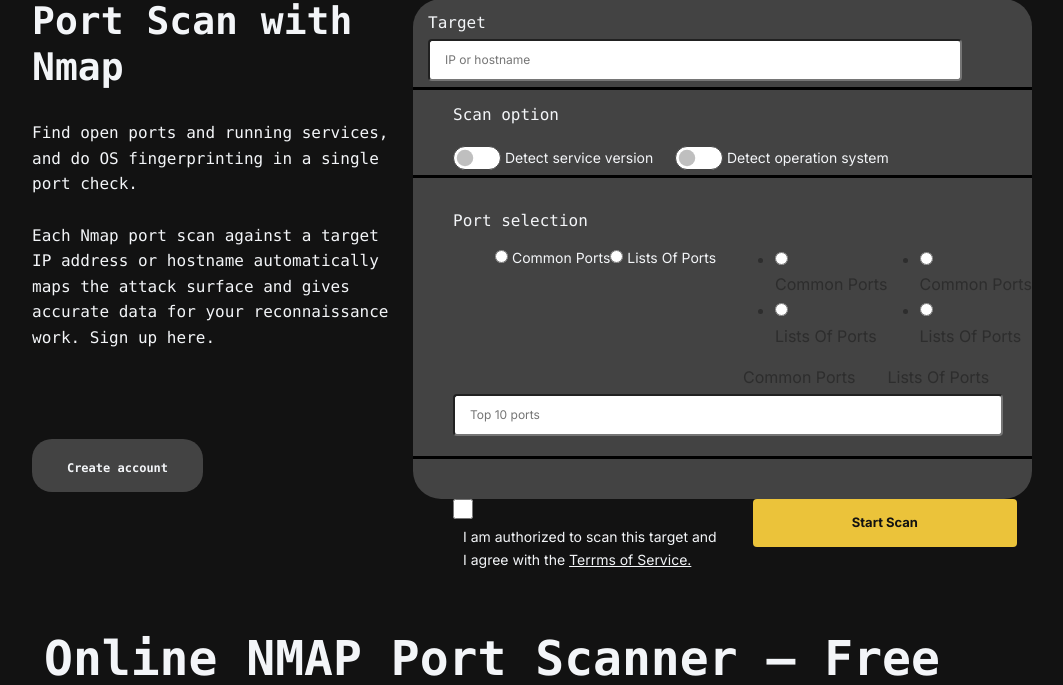
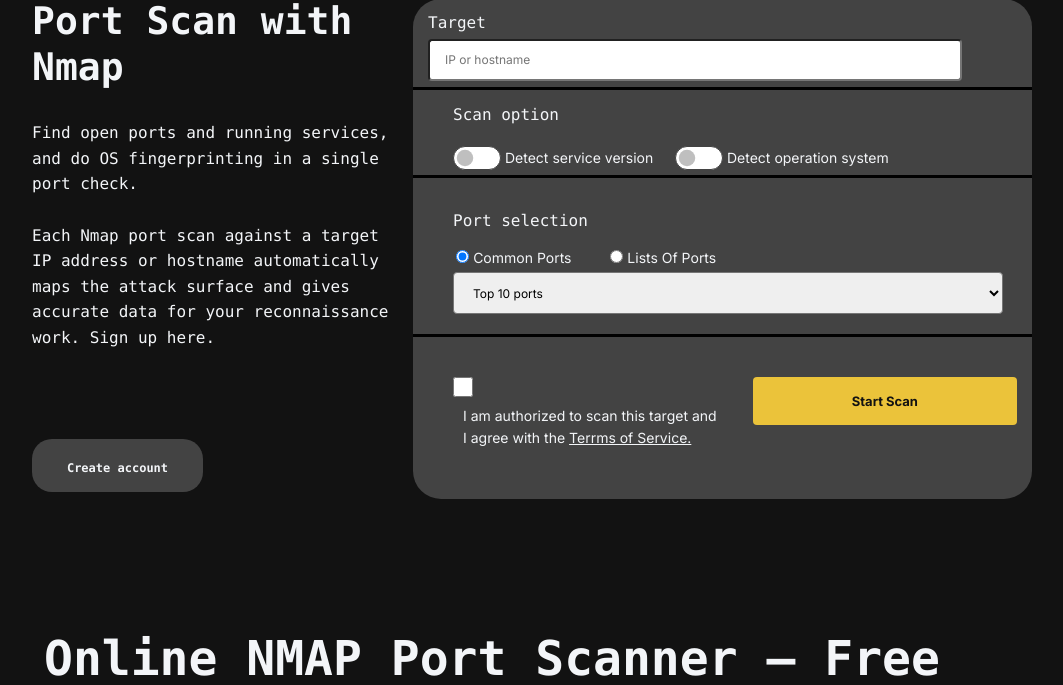
Before and after one commit to anasjag/LinuxToolBox, a Flask app: page /tools.html in a window 1280 px wide. Shown: the part 121-806 px from the top of the page, without its empty margins (108-1171 px from the left). Run offline with Flask 3, Linux system fonts and the light colour scheme; some libraries are stand-ins or nearby versions.

Commit message:
tools_form_correct

```diff
--- a/forms.py
+++ b/forms.py
@@ -121,7 +121,8 @@
     targetForm = StringField("Target")
     svCheck = BooleanField("Detect service version")
     osCheck = BooleanField("Detect operation system")
-    radio_field = RadioField('Choose one', choices=[('Common ports', 'Common Ports'),('Lists of ports', 'Lists Of Ports')])
-    portsForm = StringField("Top 10 Ports")
-    listForm= FieldList(StringField('Item'))
+    radio_field = RadioField('Choose one',default='Common ports', choices=[('Common ports', 'Common Ports'),('Lists of ports', 'Lists Of Ports')])
+    choices = [('option1', 'Top 10 ports'), ('option2', 'Top 100 ports'), ('option3', 'Top 1000 ports')]
+    topPorts = SelectField('Select an option', choices=choices)
+    listPorts = StringField("Lists of Ports")
     submit = SubmitField("Start Scan")
--- a/routes.py
+++ b/routes.py
@@ -48,10 +48,13 @@
 def tools():
 
     form = ToolsForm()
+
     if form.validate_on_submit():
-        print("??????????")
-    return render_template('tools.html', form=form)
-    # return render_template("tools.html",  title = f"Tools - ",form=form)
+        selected_radio = form.radio_field.data
+    else:
+         selected_radio = None
+
+    return render_template('tools.html', form=form, selected_radio=selected_radio)
 
 
 
--- a/templates/tools.html
+++ b/templates/tools.html
@@ -40,6 +40,7 @@
                             style="width: 95%; height: 42px; border-radius: 4px; padding-top: 11px; padding-bottom: 11px; padding-left: 15px; padding-right: 11px; margin-left: 0px; font-size: 12px;">
 
                         <form method="POST">
+                            {{ form.csrf_token }}
                             {{form.hidden_tag()}}
                             {{form.targetForm.label(class="form-label font-monospace", id="tool_target_label")}}
                             {{ form.targetForm( class="tool_inputs",
@@ -70,38 +71,37 @@
                                 <p class="font-monospace" id="tool_port_selection_p">Port selection</p>
                                 <div id="tool_radios"
                                     style="display: flex;padding-bottom: 0px;margin-top: 0px;margin-left: -40px;">
+                                </div>
+                                <div class="custom-control custom-radio" style="display: flex;">
+                                    {{ form.radio_field(id="customRadio", style="    display: flex;
+                                    list-style: none;
+                                    justify-content: space-between;
+                                    padding: 0;
+                                    margin-left: -2.3rem;", class="custom-control-input form-label custom-control-label") }}
+                                </div>
 
 
-                                    <div class="custom-control custom-radio" style="display: flex; flex-direction: column;">
-                                        {{form.radio_field(id="customRadio",
-                                        class="custom-control-input form-label custom-control-label",style="display: flex;
-                                        list-style:
-                                        none; ",id="customRadio2",name="customRadio")}}
-                                    </div>
+                                {{form.topPorts(id="tool_card_input2", class="tool_inputs", placeholder="Top 10 ports", style="display:block;")}}
+                                {{form.listPorts(id="tool_card_input3", class="tool_inputs", placeholder="e.g. 20, 22, 25, 80, 443", style="display: none;")}}
+                                <script>
+                                    document.addEventListener('DOMContentLoaded', function() {
+                                        var radioField = document.getElementById('customRadio');
+                                        var top10PortsInput = document.getElementById('tool_card_input2');
+                                        var listofports = document.getElementById('tool_card_input3');
+                                        radioField.addEventListener('change', function() {
+                                            var selectedRadioValue = document.querySelector('input[name="radio_field"]:checked').value;
 
-                                    {% for option, label in form.radio_field.choices %}
-                                    <label>
-                                    {{ form.radio_field(value=option) }}
-                                    {{ label }}
-                                    </label>
-                                    {% endfor %}
-
-                                    <p id="selected-option-message" style="display:none;">Selected Option: <span id="selected-option"></span></p>
-                                    <script>
-                                        document.addEventListener('DOMContentLoaded', function() {
-                                            var selectedOptionMessage = document.getElementById('selected-option-message');
-                                            var selectedOptionSpan = document.getElementById('selected-option');
-
-                                            document.querySelectorAll('input[name="options"]').forEach(function(radio) {
-                                                radio.addEventListener('click', function() {
-                                                    var selectedValue = this.value;
-                                                    selectedOptionSpan.innerText = selectedValue;
-                                                    selectedOptionMessage.style.display = 'block';
-                                                });
-                                            });
+                                            // Toggle the visibility of the input field based on the selected radio value
+                                            if (selectedRadioValue === 'Common ports') {
+                                                top10PortsInput.style.display = 'block';
+                                                listofports.style.display = 'none';
+                                            } else {
+                                                top10PortsInput.style.display = 'none';
+                                                listofports.style.display = 'block';
+                                            }
                                         });
-                                    </script>
-                            </div><input type="text" id="tool_card_input2" class="tool_inputs" placeholder="Top 10 ports">
+                                    });
+                                </script>
                             </section>
 
                             <div id="tool_section3" style="display: flex;margin-top: 30px;">
```
